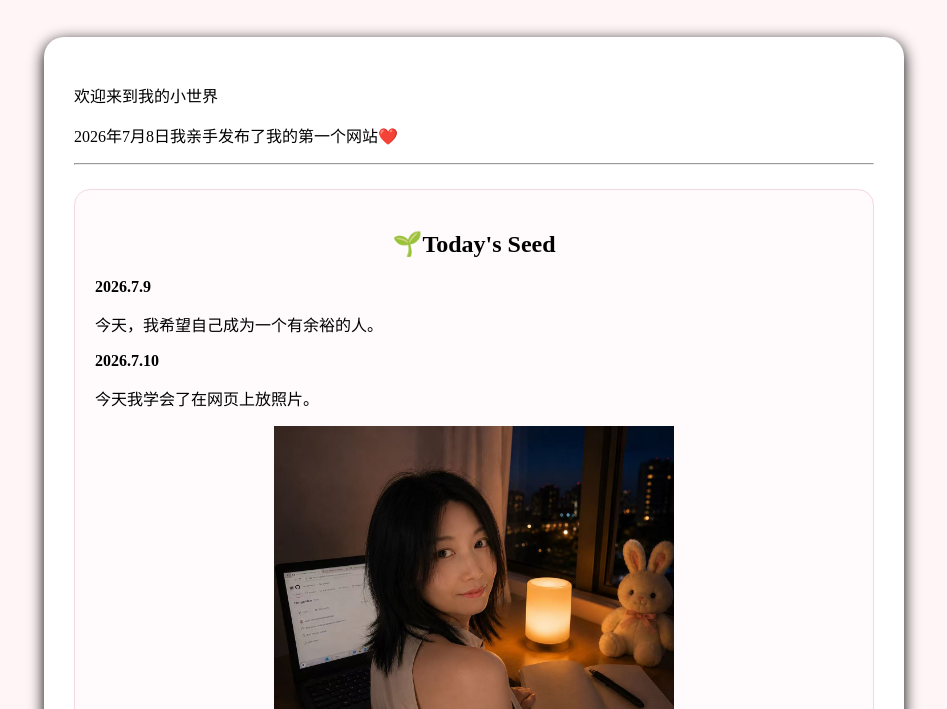
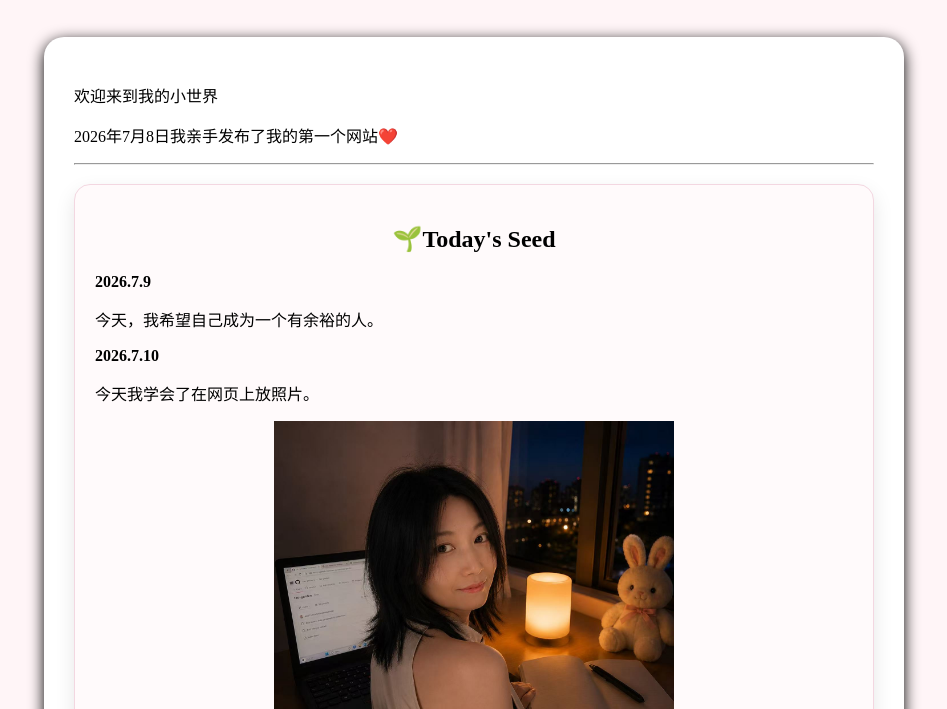
Before and after one commit to momolab-dev/momo-garden, a plain HTML site: page index.html in a window 1280 px wide. In both pictures the pointer is over the element 640 px from the left and 688 px from the top of the page. Shown: the part 91-800 px from the top of the page, without its empty margins (166-1113 px from the left). Drawn offline with Linux system fonts and the light colour scheme.

Commit message:
Add section2

```diff
--- a/index.html
+++ b/index.html
@@ -35,6 +35,11 @@
       padding:20px;
       border:1px solid #f3d7e1;
       border-radius:16px;
+      transition:0.3s;
+    }
+    section:hover{
+      transform:translateY(-5px);
+      box-shadow:0 8px 20px rgba(0,0,0,0.10);
     }
  </style>
  </head>
```
